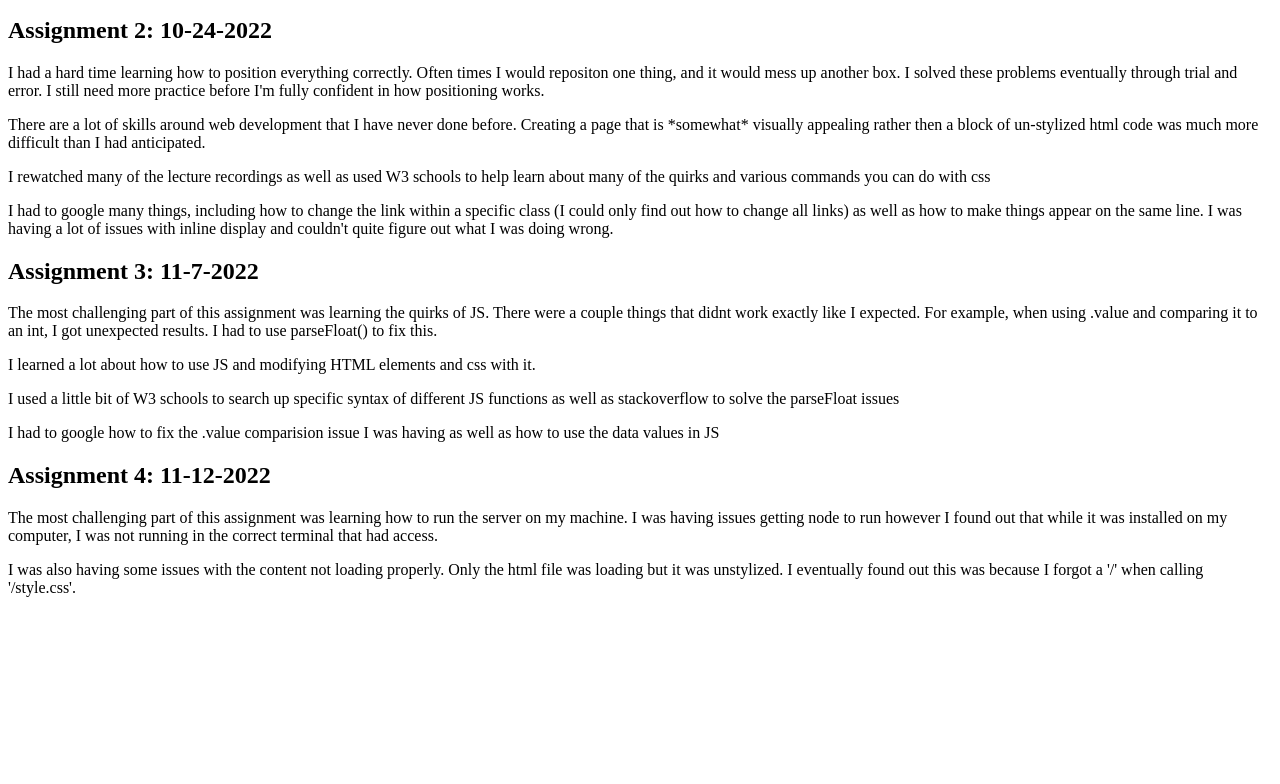
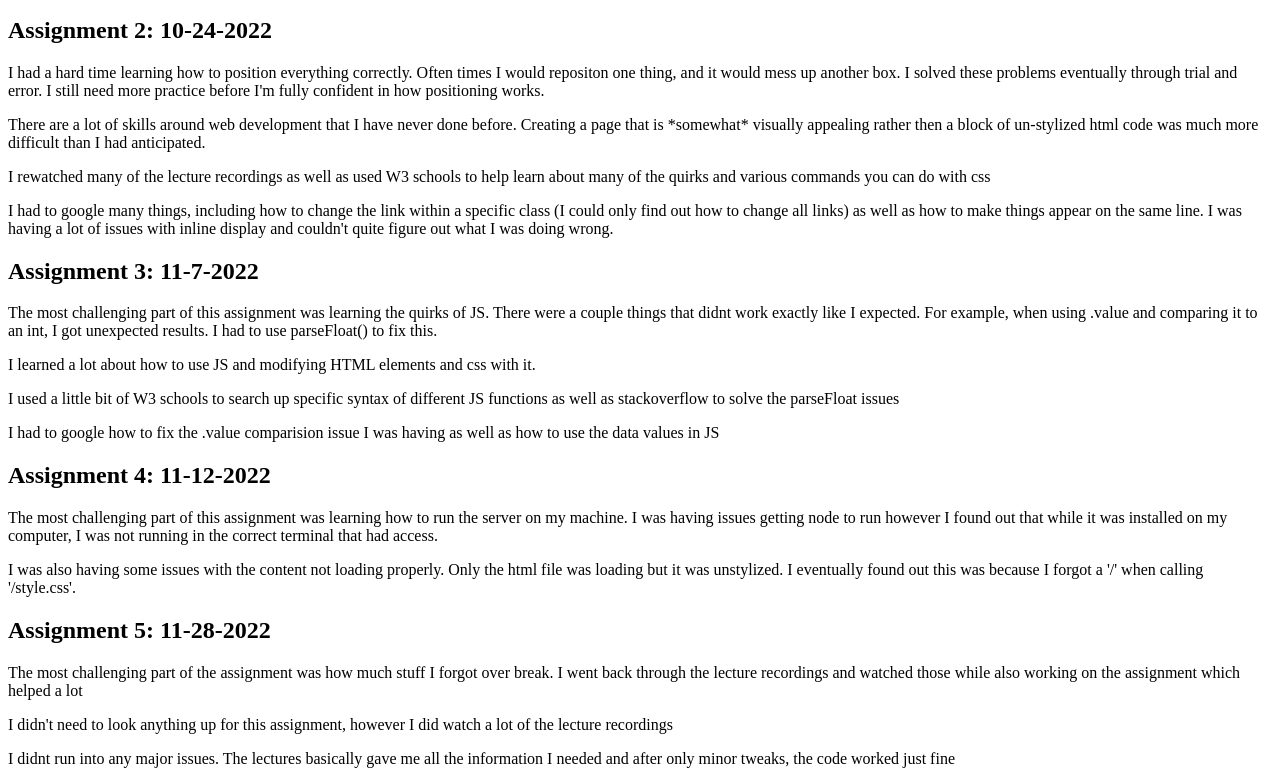
Before and after one commit to biwerg/biwerg.github.io, a plain HTML site: page blog.html in a window 1280 px wide. Shown: the part 322-1106 px from the top of the page. Before the commit the page ends 935 px from the top, so only its background shows below. Drawn offline with Linux system fonts and the light colour scheme.

Commit message:
Update blog.html

```diff
--- a/blog.html
+++ b/blog.html
@@ -74,5 +74,19 @@
                 I was also having some issues with the content not loading properly. Only the html file was loading but it was unstylized. I eventually found out this was because I forgot a '/' when calling '/style.css'.
             </p>
         </div>
+        <div>
+            <h2>
+                Assignment 5: 11-28-2022
+            </h2>
+            <p>
+                The most challenging part of the assignment was how much stuff I forgot over break. I went back through the lecture recordings and watched those while also working on the assignment which helped a lot
+            </p>
+            <p>
+                I didn't need to look anything up for this assignment, however I did watch a lot of the lecture recordings
+            </p>
+            <p>
+                I didnt run into any major issues. The lectures basically gave me all the information I needed and after only minor tweaks, the code worked just fine
+            </p>
+        </div>
     </body>
 </html>
```
